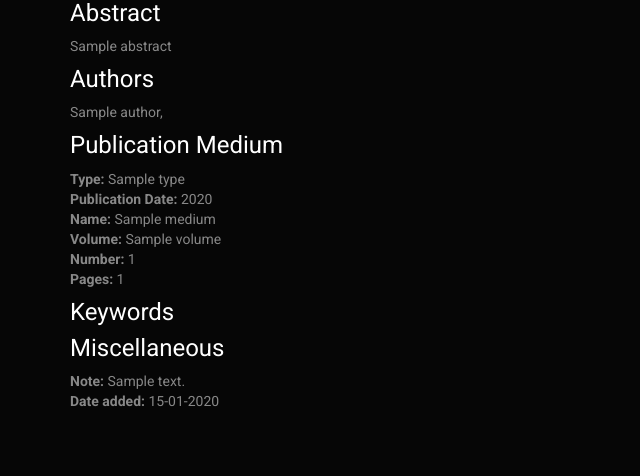
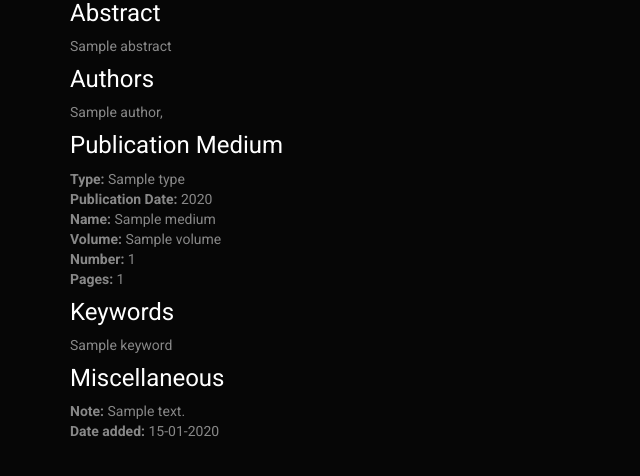
Before and after one commit to nguanh/SharpMD, a Django app: template ingester/templates/ingester/pub_details.html in a window 1280 px wide. Shown: the part 204-680 px from the top of the page, without its empty margins (0-640 px from the left). Run offline with Django 3.2, Linux system fonts and the light colour scheme; the template is opened without the code that fills it: most values are stand-ins (such as "Sample title", 1, 10 or a date in 2020); some libraries are stand-ins or nearby versions.

Commit message:
feat: added keywords

```diff
--- a/ingester/templates/ingester/pub_details.html
+++ b/ingester/templates/ingester/pub_details.html
@@ -44,6 +44,9 @@
         </p>
         <p id="obj_keywords">
             <h4>Keywords</h4>
+            {% for keyword in object.keywords.all %}
+                {{ keyword.main_name }}
+            {% endfor %}
         </p>
         <p id="obj_misc">
             <h4>Miscellaneous</h4>
```
